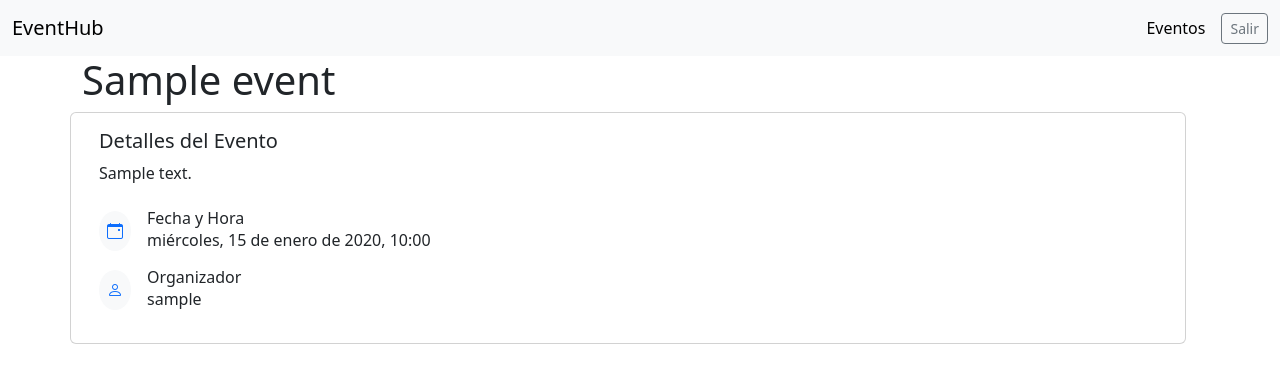
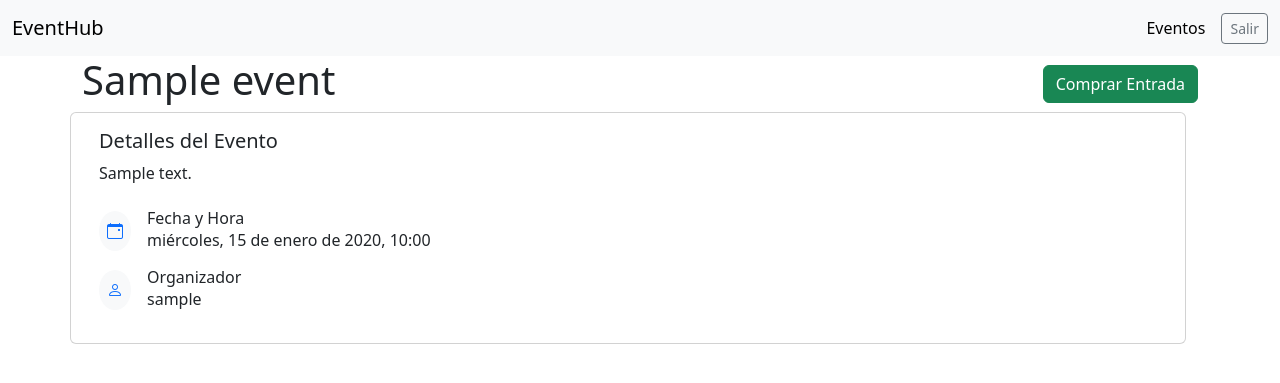
Before and after one commit to witcher-252/eventhub, a Django app: page /events/1/ in a window 1280 px wide. Shown: the top 383 px of the page. Run offline with Django 5.2, Linux system fonts and the light colour scheme; a user stored in the database is signed in; tables that the repository leaves empty hold one stand-in row (values such as "Sample post"); parts of the project's set-up code (start-up, migrations or seed data) failed here and were passed over.

Commit message:
agrego link en el detalle del evento para la compra de entradas.

```diff
--- a/app/templates/app/event_detail.html
+++ b/app/templates/app/event_detail.html
@@ -14,6 +14,9 @@
                     <i class="bi bi-pencil me-1"></i>Editar
                 </a>
             {% endif %}
+        </div>
+        <div> <a href="/tickets/entrada/{{event.id}}" class="btn btn-success" title="Comprar">
+            Comprar Entrada</a>
         </div>
     </div>
     <div class="row">
--- a/app/templates/ticket/gestionTicket.html
+++ b/app/templates/ticket/gestionTicket.html
@@ -51,6 +51,7 @@
                 <table class="table table-striped table-bordered table-hover">
                     <thead class="table-dark">
                         <tr>
+                            <th>Evento</th>
                             <th>Codigo</th>
                             <th>cantidad</th>
                             <th>fecha de compra</th>
@@ -64,6 +65,7 @@
                     <tbody>
                         {% for t in listaTickets %}
                         <tr>
+                            <td>{{ t.evento.title }}</td>
                             <td>{{ t.ticket_code }}</td>
                             <td>{{ t.quantity }}</td>
                             <td>{{ t.buy_date }}</td>
```
